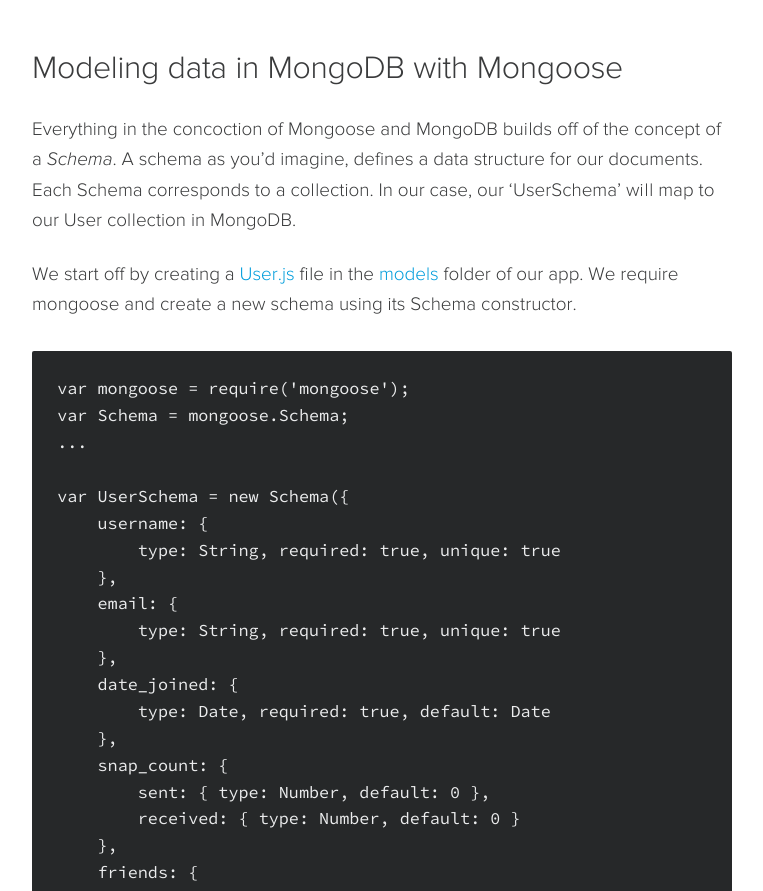
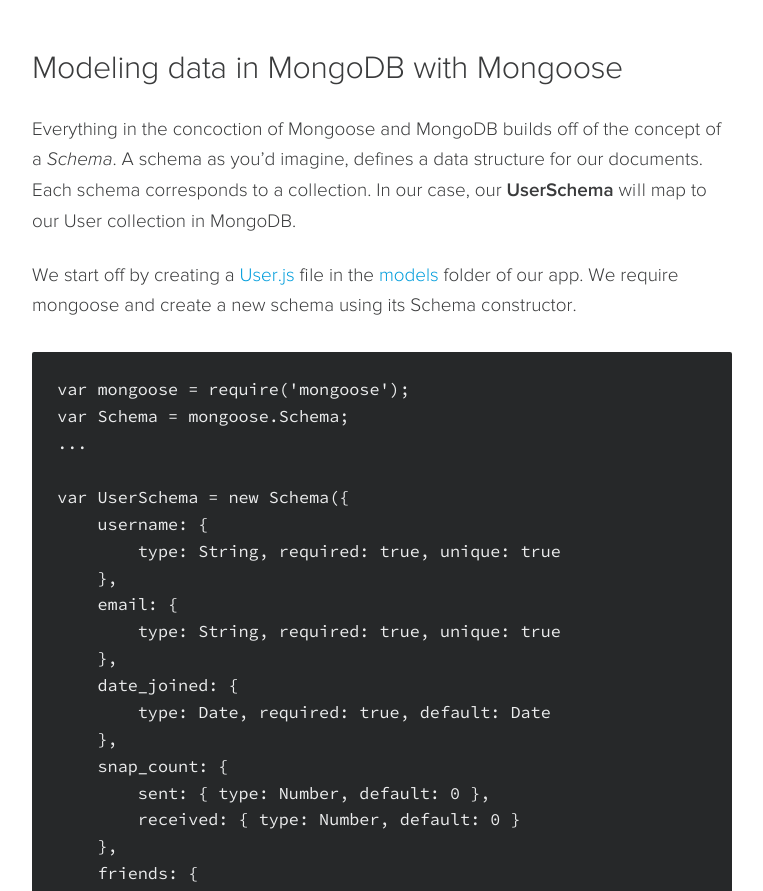
Before and after one commit to gaessaki/RedSnap, a plain HTML site: page compose2.html in a window 1280 px wide. Shown: the part 2718-3609 px from the top of the page, without its empty margins (258-1021 px from the left). Drawn offline with Linux system fonts and the light colour scheme; a script that the page names is missing.

Commit message:
Update compose2.html

```diff
--- a/compose2.html
+++ b/compose2.html
@@ -729,7 +729,7 @@
 	mongoose.connect(config.mongoURL, config.mongoOptions, function (err, res) {
     if (err) console.log(err)
     else console.log('Connection to MongoDB instance established')
-});</code></pre></div><p>If you haven’t already, you should run your app with <em>npm start</em> in the terminal to see if your connection works fine. If they do, we can start structuring our user data on MongoDB.</p><h2>Modeling data in MongoDB with Mongoose</h2><p>Everything in the concoction of Mongoose and MongoDB builds off of the concept of a <em>Schema</em>. A schema as you’d imagine, defines a data structure for our documents. Each Schema corresponds to a collection. In our case, our ‘UserSchema’ will map to our User collection in MongoDB.</p><p>We start off by creating a <a href="https://github.com/gaessaki/RedSnap/blob/master/RedSnap/RedSnap/models/User.js">User.js</a> file in the <a href="https://github.com/gaessaki/RedSnap/tree/master/RedSnap/RedSnap/models">models</a> folder of our app. We require mongoose and create a new schema using its Schema constructor.</p><div class="pre-wrapper"><pre><code>var mongoose = require('mongoose');
+});</code></pre></div><p>If you haven’t already, you should run your app with <em>npm start</em> in the terminal to see if your connection works fine. If they do, we can start structuring our user data on MongoDB.</p><h2>Modeling data in MongoDB with Mongoose</h2><p>Everything in the concoction of Mongoose and MongoDB builds off of the concept of a <em>Schema</em>. A schema as you’d imagine, defines a data structure for our documents. Each schema corresponds to a collection. In our case, our <strong>UserSchema</strong> will map to our User collection in MongoDB.</p><p>We start off by creating a <a href="https://github.com/gaessaki/RedSnap/blob/master/RedSnap/RedSnap/models/User.js">User.js</a> file in the <a href="https://github.com/gaessaki/RedSnap/tree/master/RedSnap/RedSnap/models">models</a> folder of our app. We require mongoose and create a new schema using its Schema constructor.</p><div class="pre-wrapper"><pre><code>var mongoose = require('mongoose');
 var Schema = mongoose.Schema;
 ...
 
```
